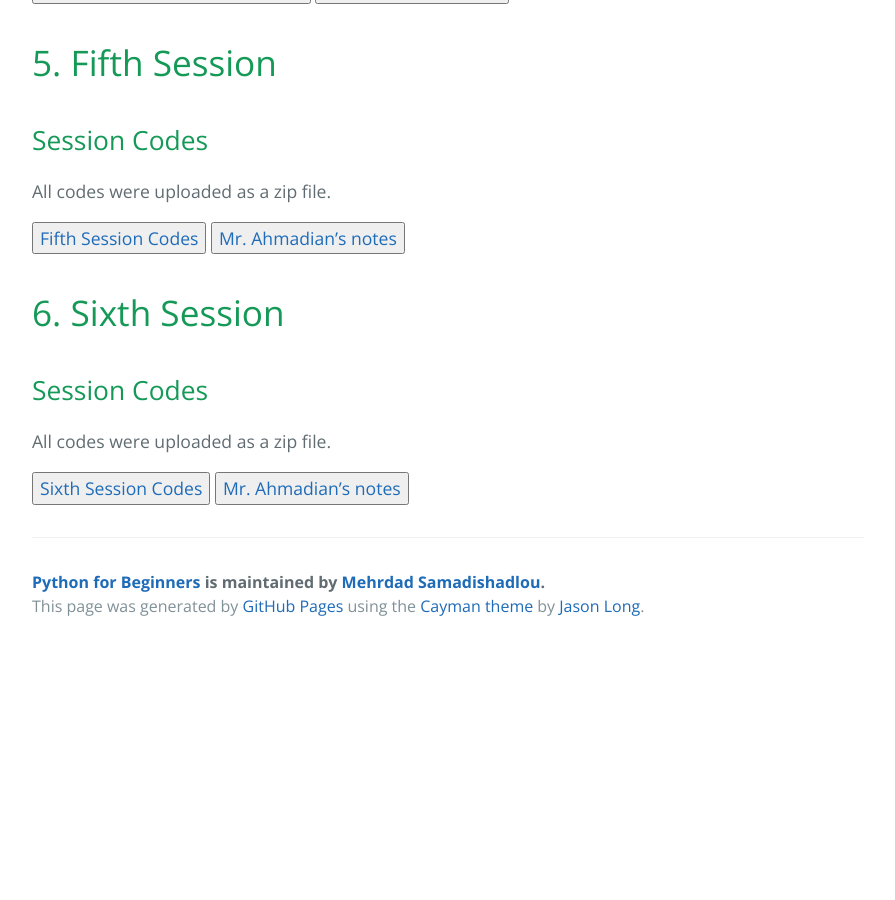
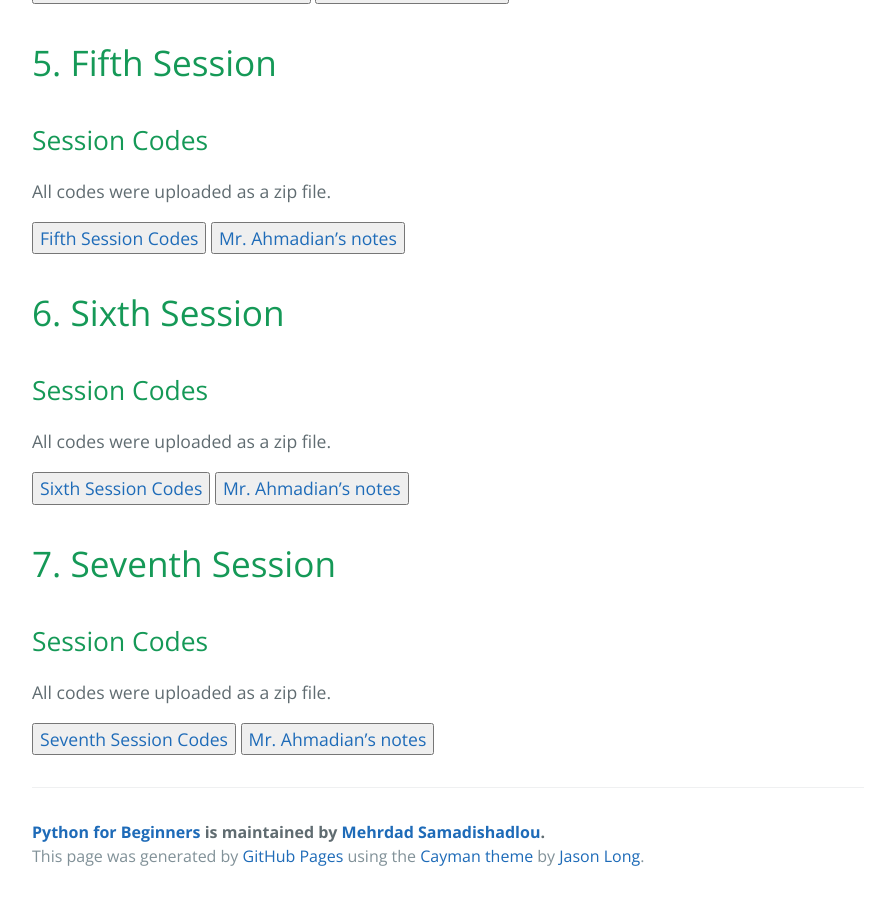
Before and after one commit to MehrdadSamadishadlou/Python_for_Beginners, a Jekyll site: the page built from materials.md, in a window 1280 px wide and 900 px high, scrolled down 3181 px. Shown: the whole window, without its empty margins (192-1087 px from the left). Built offline with Jekyll 4.4.1, drawn with Linux system fonts in a browser that asks for light colours; before the commit the page ends 3831 px from its top, so only the background shows below that.

Commit message:
Update materials.md

```diff
--- a/materials.md
+++ b/materials.md
@@ -127,3 +127,12 @@ All codes were uploaded as a zip file.
 All codes were uploaded as a zip file.
 
 <a href="https://drive.google.com/file/d/1n7lfKIqNLnktdwQqMo1A5PJdsIP1ZXws/view?usp=sharing" target="_blank"><button>Sixth Session Codes</button></a> <a href="https://drive.google.com/file/d/1Thfg3JhZfpzD5c5ZkHxlImDbLJ6JswKn/view?usp=sharing" target="_blank"><button>Mr. Ahmadian's notes</button></a>
+
+
+# 7. Seventh Session
+
+## Session Codes
+
+All codes were uploaded as a zip file.
+
+<a href="https://drive.google.com/file/d/17uVOdivo1HgZeEyaSep4ynSWo1bw3hD_/view?usp=sharing" target="_blank"><button>Seventh Session Codes</button></a> <a href="https://drive.google.com/file/d/1oracER6mBjMgRgY-YUOAfQQdAgWzKKNV/view?usp=sharing" target="_blank"><button>Mr. Ahmadian's notes</button></a>
```
